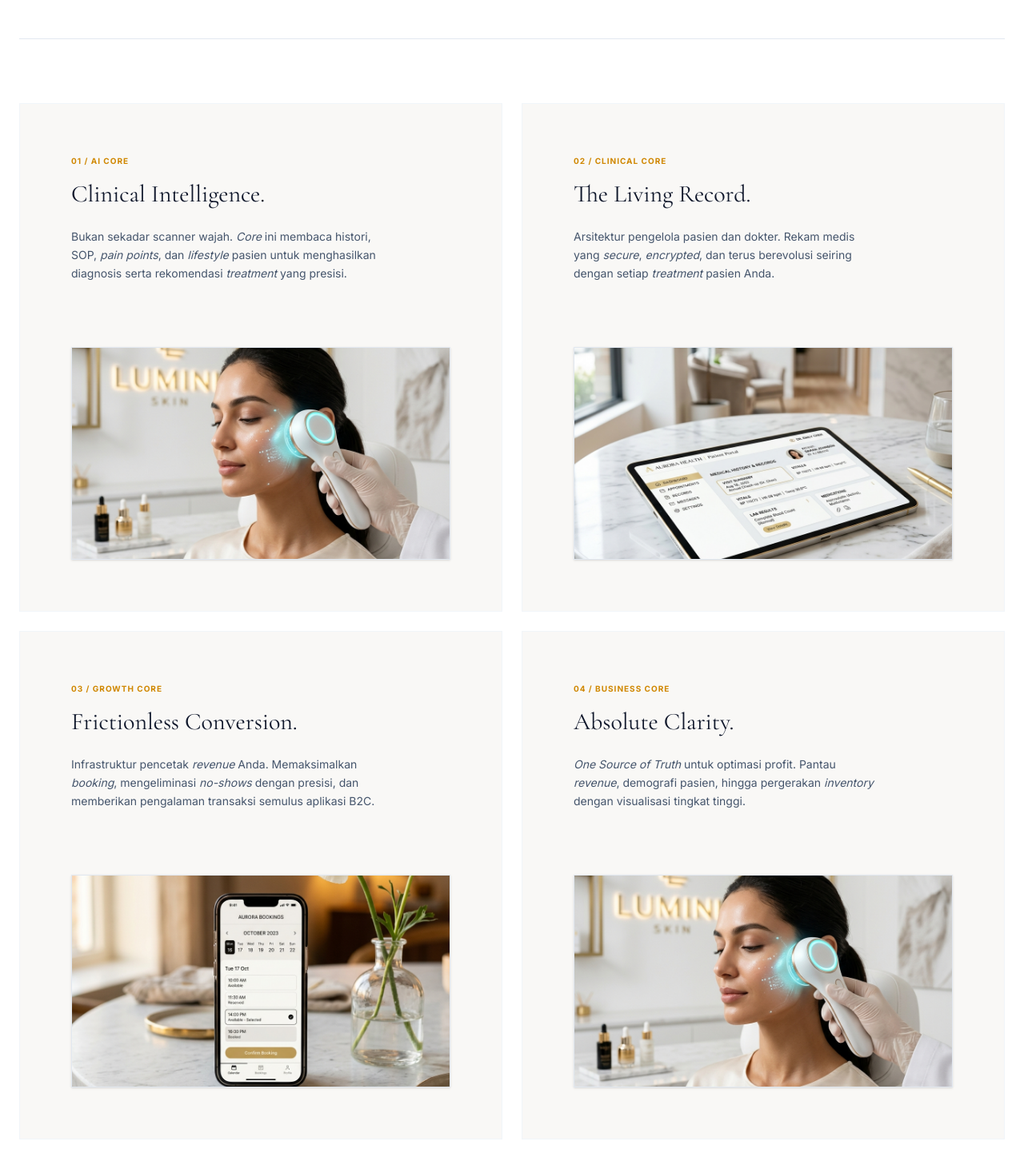
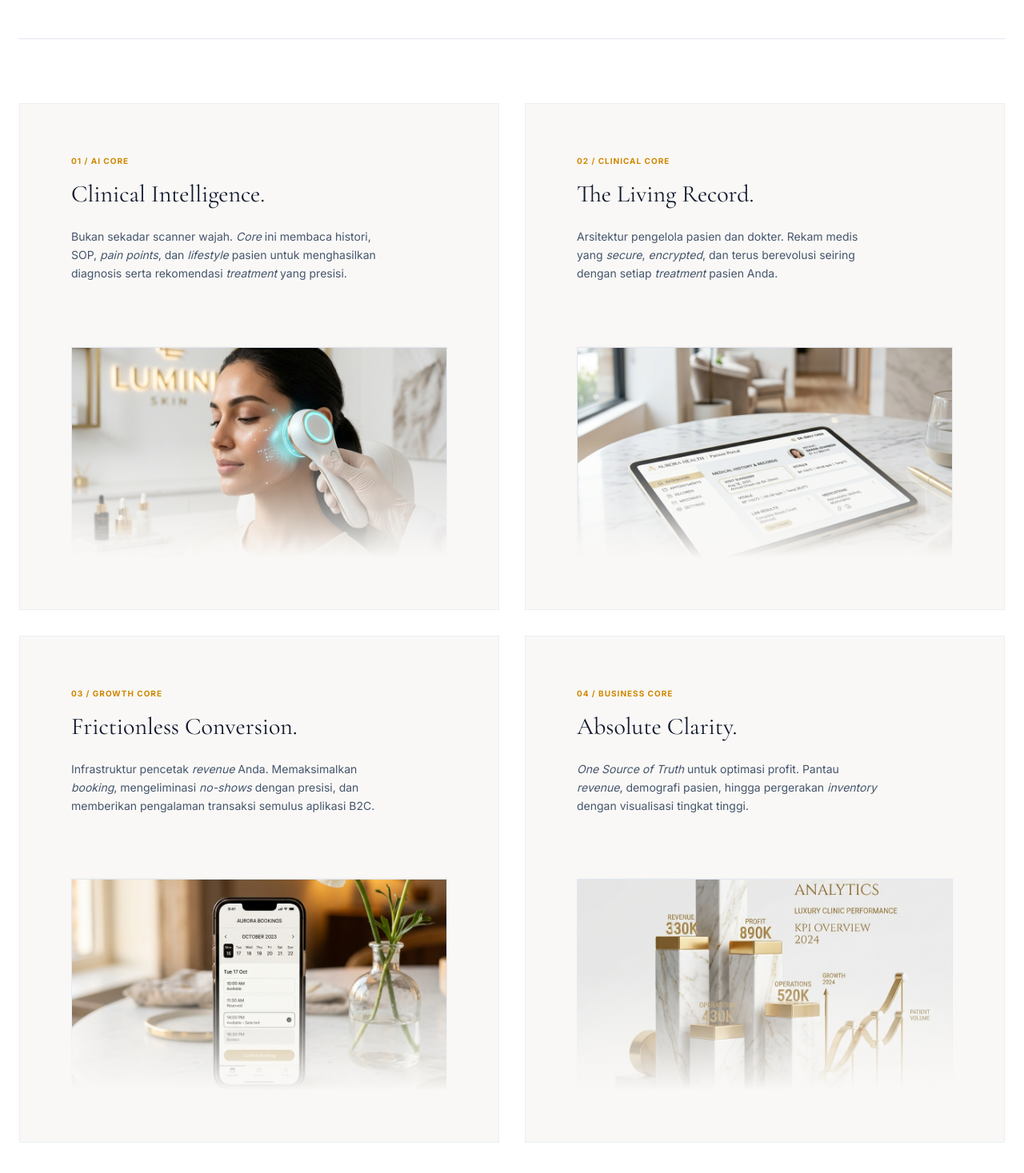
Before and after one commit to jasurddev/AuraWellness, a Next.js app: page / in a window 1280 px wide. Shown: the part 3423-4890 px from the top of the page at 80% size. Built offline with nearby package versions, Linux system fonts and the light colour scheme.

Commit message:
style: enhance four cores section with premium hover interactions and fix image

```diff
--- a/src/app/page.tsx
+++ b/src/app/page.tsx
@@ -197,52 +197,56 @@ export default function Home() {
             </p>
           </div>
 
-          <div className="flex overflow-x-auto pb-12 -mx-6 px-6 md:mx-0 md:px-0 md:grid md:grid-cols-2 gap-6 snap-x snap-mandatory hide-scrollbar">
+          <div className="flex overflow-x-auto pb-12 -mx-6 px-6 md:mx-0 md:px-0 md:grid md:grid-cols-2 gap-8 snap-x snap-mandatory hide-scrollbar">
             {/* Core 1 */}
-            <div className="w-[85vw] sm:w-[60vw] shrink-0 md:w-auto snap-center md:snap-align-none bg-[#F9F8F6] p-12 lg:p-16 flex flex-col h-full border border-slate-100 hover:border-yellow-200 transition-colors">
-              <span className="text-[10px] font-bold text-yellow-600 tracking-widest uppercase mb-4 block">01 / AI CORE</span>
+            <div className="group w-[85vw] sm:w-[60vw] shrink-0 md:w-auto snap-center md:snap-align-none bg-[#F9F8F6] p-12 lg:p-16 flex flex-col h-full border border-slate-200/60 hover:border-yellow-400/50 hover:bg-white hover:shadow-[0_30px_60px_-15px_rgba(234,179,8,0.15)] transition-all duration-500 ease-out">
+              <span className="text-[10px] font-bold text-yellow-600 tracking-widest uppercase mb-4 block group-hover:text-yellow-500 transition-colors">01 / AI CORE</span>
               <h3 className="text-3xl font-serif mb-6">Clinical Intelligence.</h3>
-              <p className="text-sm text-slate-600 leading-relaxed mb-12 max-w-sm">
+              <p className="text-sm text-slate-600 leading-relaxed mb-12 max-w-sm group-hover:text-slate-900 transition-colors">
                 Bukan sekadar scanner wajah. <i>Core</i> ini membaca histori, SOP, <i>pain points</i>, dan <i>lifestyle</i> pasien untuk menghasilkan diagnosis serta rekomendasi <i>treatment</i> yang presisi.
               </p>
-              <div className="mt-auto pt-8">
-                <Image src="/images/bento-ai-scanner.png" alt="AI Core" width={800} height={600} className="w-full aspect-video object-cover border border-slate-200 shadow-sm" />
+              <div className="mt-auto pt-8 overflow-hidden relative">
+                <div className="absolute inset-0 bg-gradient-to-t from-[#F9F8F6] via-transparent to-transparent z-10 group-hover:opacity-0 transition-opacity duration-500"></div>
+                <Image src="/images/bento-ai-scanner.png" alt="AI Core" width={800} height={600} className="w-full aspect-video object-cover border border-slate-200 shadow-sm group-hover:scale-105 group-hover:-translate-y-2 transition-transform duration-700 ease-out" />
               </div>
             </div>
 
             {/* Core 2 */}
-            <div className="w-[85vw] sm:w-[60vw] shrink-0 md:w-auto snap-center md:snap-align-none bg-[#F9F8F6] p-12 lg:p-16 flex flex-col h-full border border-slate-100 hover:border-yellow-200 transition-colors">
-              <span className="text-[10px] font-bold text-yellow-600 tracking-widest uppercase mb-4 block">02 / CLINICAL CORE</span>
+            <div className="group w-[85vw] sm:w-[60vw] shrink-0 md:w-auto snap-center md:snap-align-none bg-[#F9F8F6] p-12 lg:p-16 flex flex-col h-full border border-slate-200/60 hover:border-yellow-400/50 hover:bg-white hover:shadow-[0_30px_60px_-15px_rgba(234,179,8,0.15)] transition-all duration-500 ease-out">
+              <span className="text-[10px] font-bold text-yellow-600 tracking-widest uppercase mb-4 block group-hover:text-yellow-500 transition-colors">02 / CLINICAL CORE</span>
               <h3 className="text-3xl font-serif mb-6">The Living Record.</h3>
-              <p className="text-sm text-slate-600 leading-relaxed mb-12 max-w-sm">
+              <p className="text-sm text-slate-600 leading-relaxed mb-12 max-w-sm group-hover:text-slate-900 transition-colors">
                 Arsitektur pengelola pasien dan dokter. Rekam medis yang <i>secure</i>, <i>encrypted</i>, dan terus berevolusi seiring dengan setiap <i>treatment</i> pasien Anda.
               </p>
-              <div className="mt-auto pt-8">
-                <Image src="/images/bento-emr-system.png" alt="Clinical Core" width={800} height={600} className="w-full aspect-video object-cover border border-slate-200 shadow-sm" />
+              <div className="mt-auto pt-8 overflow-hidden relative">
+                <div className="absolute inset-0 bg-gradient-to-t from-[#F9F8F6] via-transparent to-transparent z-10 group-hover:opacity-0 transition-opacity duration-500"></div>
+                <Image src="/images/bento-emr-system.png" alt="Clinical Core" width={800} height={600} className="w-full aspect-video object-cover border border-slate-200 shadow-sm group-hover:scale-105 group-hover:-translate-y-2 transition-transform duration-700 ease-out" />
               </div>
             </div>
 
             {/* Core 3 */}
-            <div className="w-[85vw] sm:w-[60vw] shrink-0 md:w-auto snap-center md:snap-align-none bg-[#F9F8F6] p-12 lg:p-16 flex flex-col h-full border border-slate-100 hover:border-yellow-200 transition-colors">
-              <span className="text-[10px] font-bold text-yellow-600 tracking-widest uppercase mb-4 block">03 / GROWTH CORE</span>
+            <div className="group w-[85vw] sm:w-[60vw] shrink-0 md:w-auto snap-center md:snap-align-none bg-[#F9F8F6] p-12 lg:p-16 flex flex-col h-full border border-slate-200/60 hover:border-yellow-400/50 hover:bg-white hover:shadow-[0_30px_60px_-15px_rgba(234,179,8,0.15)] transition-all duration-500 ease-out">
+              <span className="text-[10px] font-bold text-yellow-600 tracking-widest uppercase mb-4 block group-hover:text-yellow-500 transition-colors">03 / GROWTH CORE</span>
               <h3 className="text-3xl font-serif mb-6">Frictionless Conversion.</h3>
-              <p className="text-sm text-slate-600 leading-relaxed mb-12 max-w-sm">
+              <p className="text-sm text-slate-600 leading-relaxed mb-12 max-w-sm group-hover:text-slate-900 transition-colors">
                 Infrastruktur pencetak <i>revenue</i> Anda. Memaksimalkan <i>booking</i>, mengeliminasi <i>no-shows</i> dengan presisi, dan memberikan pengalaman transaksi semulus aplikasi B2C.
               </p>
-              <div className="mt-auto pt-8">
-                <Image src="/images/bento-smart-booking.png" alt="Growth Core" width={800} height={600} className="w-full aspect-video object-cover border border-slate-200 shadow-sm" />
+              <div className="mt-auto pt-8 overflow-hidden relative">
+                <div className="absolute inset-0 bg-gradient-to-t from-[#F9F8F6] via-transparent to-transparent z-10 group-hover:opacity-0 transition-opacity duration-500"></div>
+                <Image src="/images/bento-smart-booking.png" alt="Growth Core" width={800} height={600} className="w-full aspect-video object-cover border border-slate-200 shadow-sm group-hover:scale-105 group-hover:-translate-y-2 transition-transform duration-700 ease-out" />
               </div>
             </div>
 
             {/* Core 4 */}
-            <div className="w-[85vw] sm:w-[60vw] shrink-0 md:w-auto snap-center md:snap-align-none bg-[#F9F8F6] p-12 lg:p-16 flex flex-col h-full border border-slate-100 hover:border-yellow-200 transition-colors">
-              <span className="text-[10px] font-bold text-yellow-600 tracking-widest uppercase mb-4 block">04 / BUSINESS CORE</span>
+            <div className="group w-[85vw] sm:w-[60vw] shrink-0 md:w-auto snap-center md:snap-align-none bg-[#F9F8F6] p-12 lg:p-16 flex flex-col h-full border border-slate-200/60 hover:border-yellow-400/50 hover:bg-white hover:shadow-[0_30px_60px_-15px_rgba(234,179,8,0.15)] transition-all duration-500 ease-out">
+              <span className="text-[10px] font-bold text-yellow-600 tracking-widest uppercase mb-4 block group-hover:text-yellow-500 transition-colors">04 / BUSINESS CORE</span>
               <h3 className="text-3xl font-serif mb-6">Absolute Clarity.</h3>
-              <p className="text-sm text-slate-600 leading-relaxed mb-12 max-w-sm">
+              <p className="text-sm text-slate-600 leading-relaxed mb-12 max-w-sm group-hover:text-slate-900 transition-colors">
                 <i>One Source of Truth</i> untuk optimasi profit. Pantau <i>revenue</i>, demografi pasien, hingga pergerakan <i>inventory</i> dengan visualisasi tingkat tinggi.
               </p>
-              <div className="mt-auto pt-8">
-                <Image src="/images/bento-ai-scanner.png" alt="Business Core" width={800} height={600} className="w-full aspect-video object-cover border border-slate-200 shadow-sm" />
+              <div className="mt-auto pt-8 overflow-hidden relative">
+                <div className="absolute inset-0 bg-gradient-to-t from-[#F9F8F6] via-transparent to-transparent z-10 group-hover:opacity-0 transition-opacity duration-500"></div>
+                <Image src="/images/bento-analytics.png" alt="Business Core" width={800} height={600} className="w-full aspect-video object-cover border border-slate-200 shadow-sm group-hover:scale-105 group-hover:-translate-y-2 transition-transform duration-700 ease-out" />
               </div>
             </div>
           </div>
```
